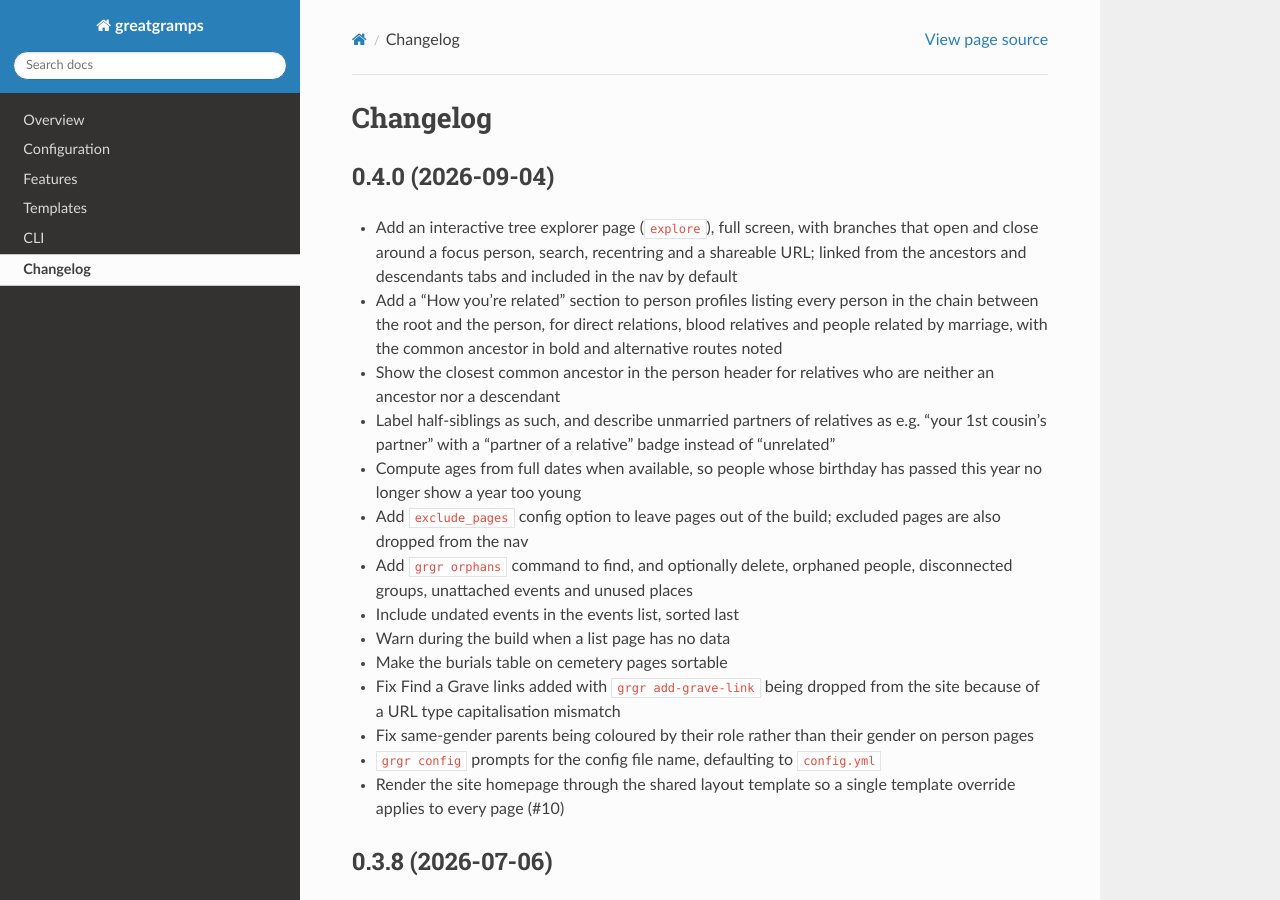
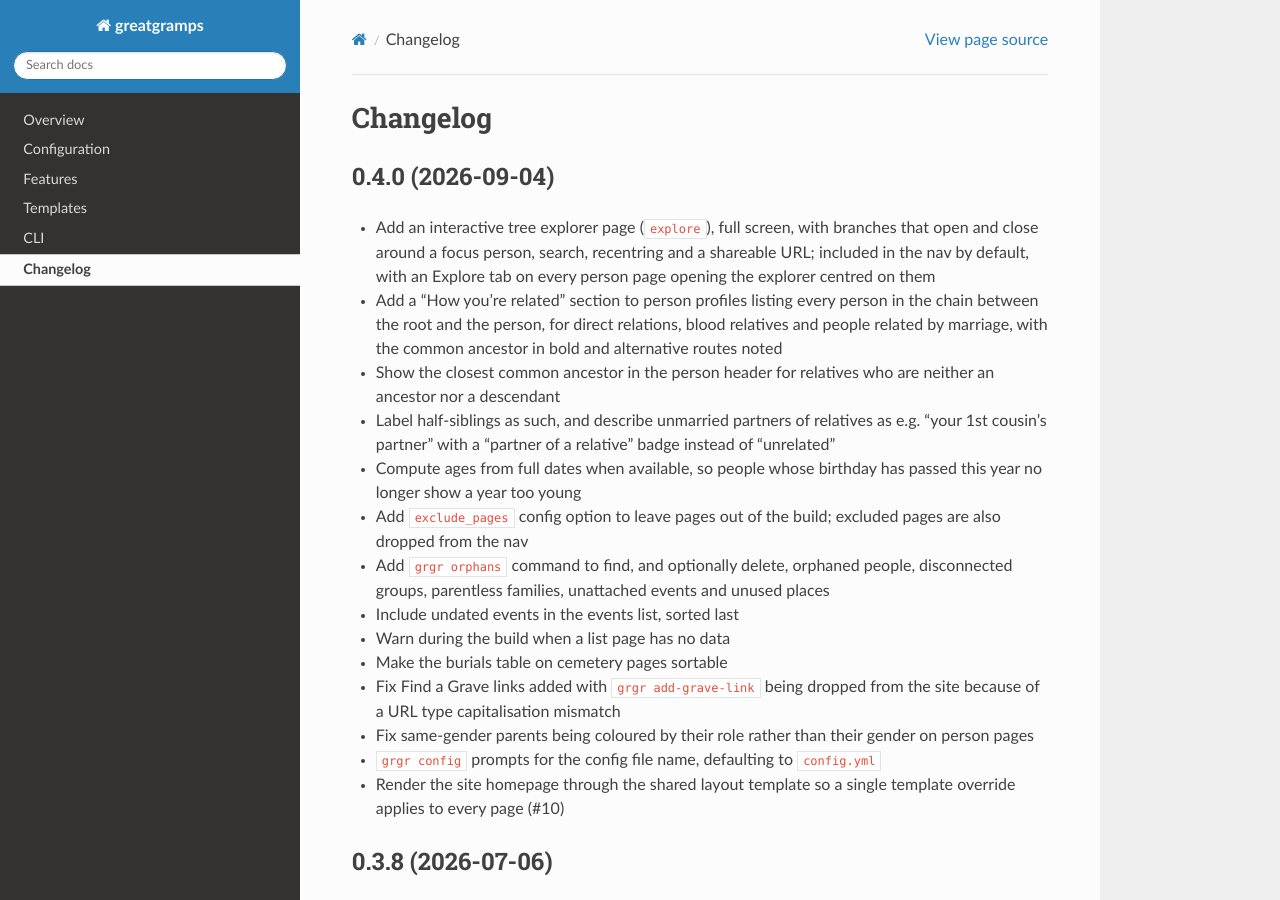
Before and after one commit to bennuttall/greatgramps, a Sphinx documentation site: the page built from docs/changelog/index.rst, in a window 1280 px wide and 900 px high. Built offline with Sphinx 7.4.7 and the Read the Docs theme 3.1.0, drawn with Linux system fonts in a browser that asks for light colours; pages that are not in the unit, such as notebooks, are missing from menus.

Commit message:
Update 0.4.0 changelog for parentless families and Explore tab
Co-Authored-By: Claude Fable 5.1 <noreply@anthropic.com>

```diff
--- a/docs/changelog/index.rst
+++ b/docs/changelog/index.rst
@@ -6,8 +6,8 @@ Changelog
 ==================
 
 * Add an interactive tree explorer page (``explore``), full screen, with branches that open and
-  close around a focus person, search, recentring and a shareable URL; linked from the ancestors
-  and descendants tabs and included in the nav by default
+  close around a focus person, search, recentring and a shareable URL; included in the nav by
+  default, with an Explore tab on every person page opening the explorer centred on them
 * Add a "How you're related" section to person profiles listing every person in the chain between
   the root and the person, for direct relations, blood relatives and people related by marriage,
   with the common ancestor in bold and alternative routes noted
@@ -20,7 +20,7 @@ Changelog
 * Add ``exclude_pages`` config option to leave pages out of the build; excluded pages are also
   dropped from the nav
 * Add ``grgr orphans`` command to find, and optionally delete, orphaned people, disconnected
-  groups, unattached events and unused places
+  groups, parentless families, unattached events and unused places
 * Include undated events in the events list, sorted last
 * Warn during the build when a list page has no data
 * Make the burials table on cemetery pages sortable
```
